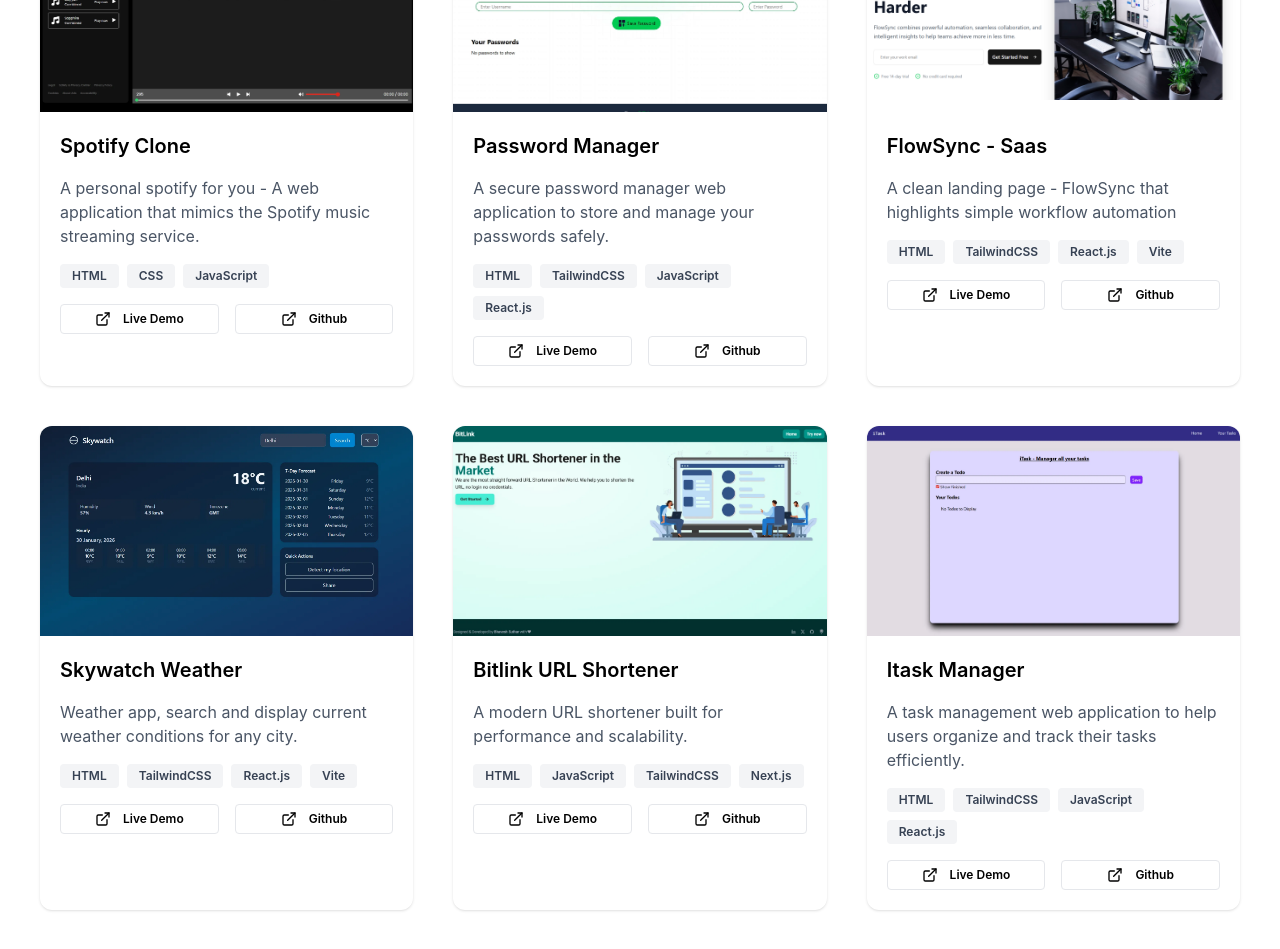
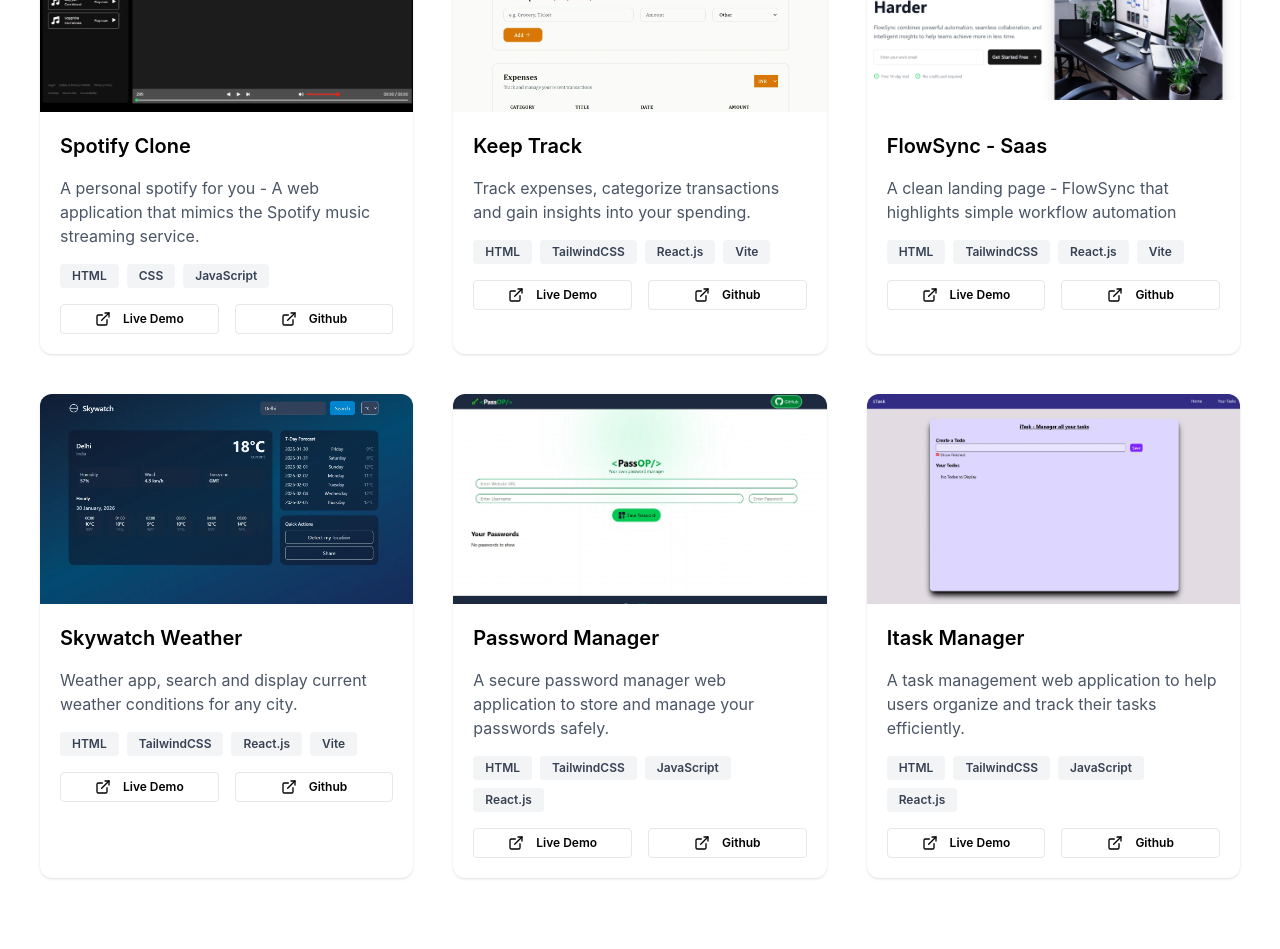
Before and after one commit to Bhavesh-1252/Bhavesh-s-Portfolio, a React (Vite) app: page / in a window 1280 px wide. Shown: the part 2480-3429 px from the top of the page. Built offline with nearby package versions, Linux system fonts and the light colour scheme; no server answers.

Commit message:
projec replaced

```diff
--- a/src/data/profile.js
+++ b/src/data/profile.js
@@ -20,7 +20,6 @@ export const skills = [
   { name: "CSS3", category: "Development" },
   { name: "JavaScript", category: "Development" },
   { name: "React.js", category: "Library" },
-  { name: "Next.js", category: "Framework" },
   { name: "Tailwind CSS", category: "Framework" },
   { name: "Bootstrap", category: "Framework" },
   { name: "GitHub", category: "Tools" },
@@ -43,13 +42,14 @@ export const projects = [
   },
   {
     id: 2,
-    title: "Password Manager",
-    description: "A secure password manager web application to store and manage your passwords safely.",
-    technologies: ["HTML", "TailwindCSS", "JavaScript", "React.js"],
-    image: "/password-manager.webp",
-    imageAlt: "Password Manager",
-    liveUrl: "https://passtakecare.vercel.app/",
-    githubUrl: "https://github.com/Bhavesh-1252/Pass-Manager",
+    title: "Keep Track",
+    description: "Track expenses, categorize transactions and gain insights into your spending.",
+    technologies: ["HTML", "TailwindCSS", "React.js", "Vite"],
+    image: "/keep-track.webp",
+    imageAlt: "Keep Track",
+    liveUrl: "https://keeptrackexpense.vercel.app/",
+    githubUrl: "https://github.com/Bhavesh-1252/Expense-Tracker"
+
   },
   {
     id: 3,
@@ -73,13 +73,13 @@ export const projects = [
   },
   {
     id: 5,
-    title: "Bitlink URL Shortener",
-    description: "A modern URL shortener built for performance and scalability.",
-    technologies: ["HTML", "JavaScript", "TailwindCSS", "Next.js"],
-    image: "/bitlink-url-shortener.webp",
-    imageAlt: "Bitlink URL Shortener",
-    liveUrl: "https://bitlinkshortener.vercel.app/",
-    githubUrl: "https://github.com/Bhavesh-1252/Bitlink"
+    title: "Password Manager",
+    description: "A secure password manager web application to store and manage your passwords safely.",
+    technologies: ["HTML", "TailwindCSS", "JavaScript", "React.js"],
+    image: "/password-manager.webp",
+    imageAlt: "Password Manager",
+    liveUrl: "https://passtakecare.vercel.app/",
+    githubUrl: "https://github.com/Bhavesh-1252/Pass-Manager",
   },
   {
     id: 6,
```
Also changed, not shown: public/keep-track.webp (added).
